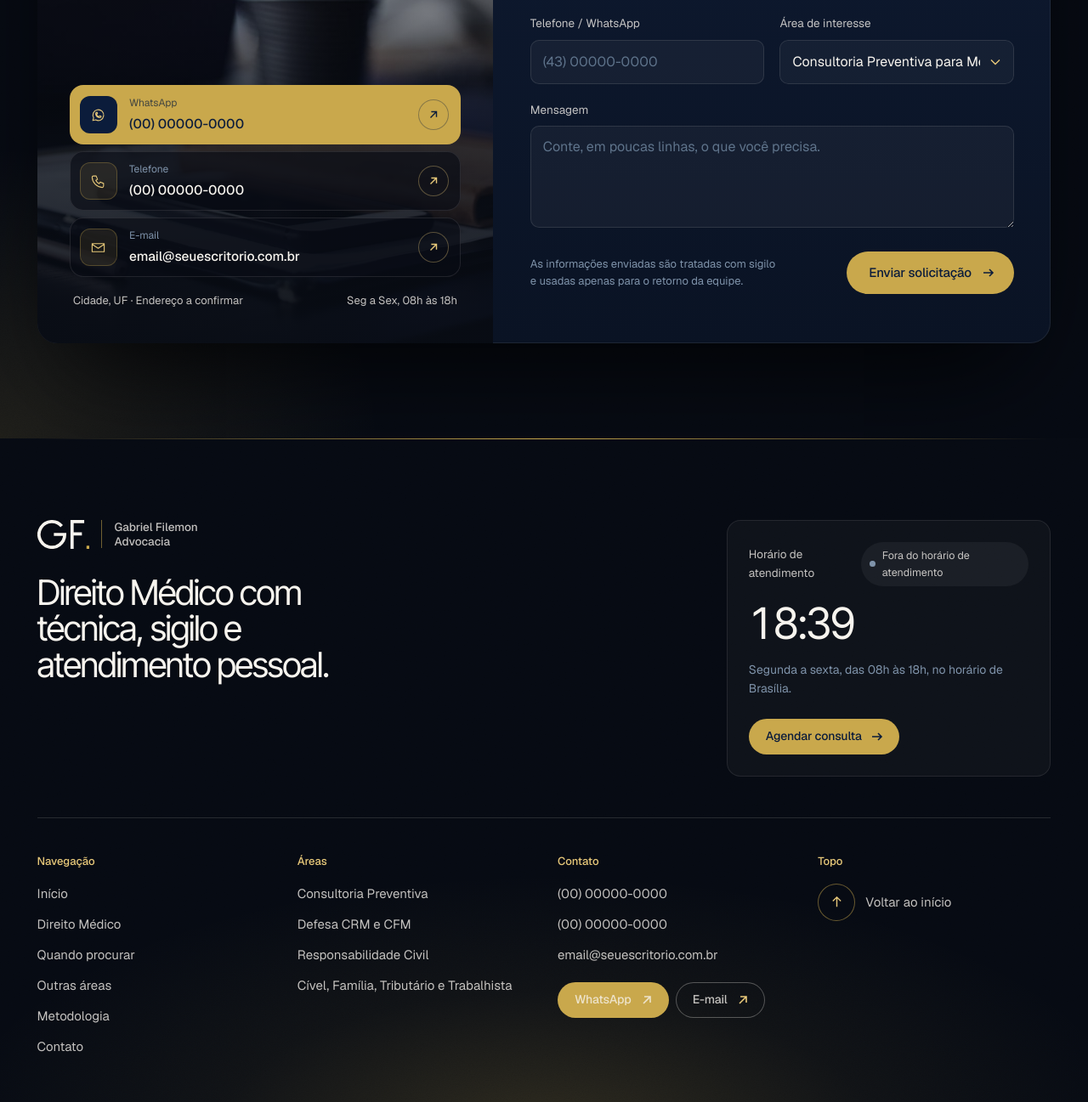
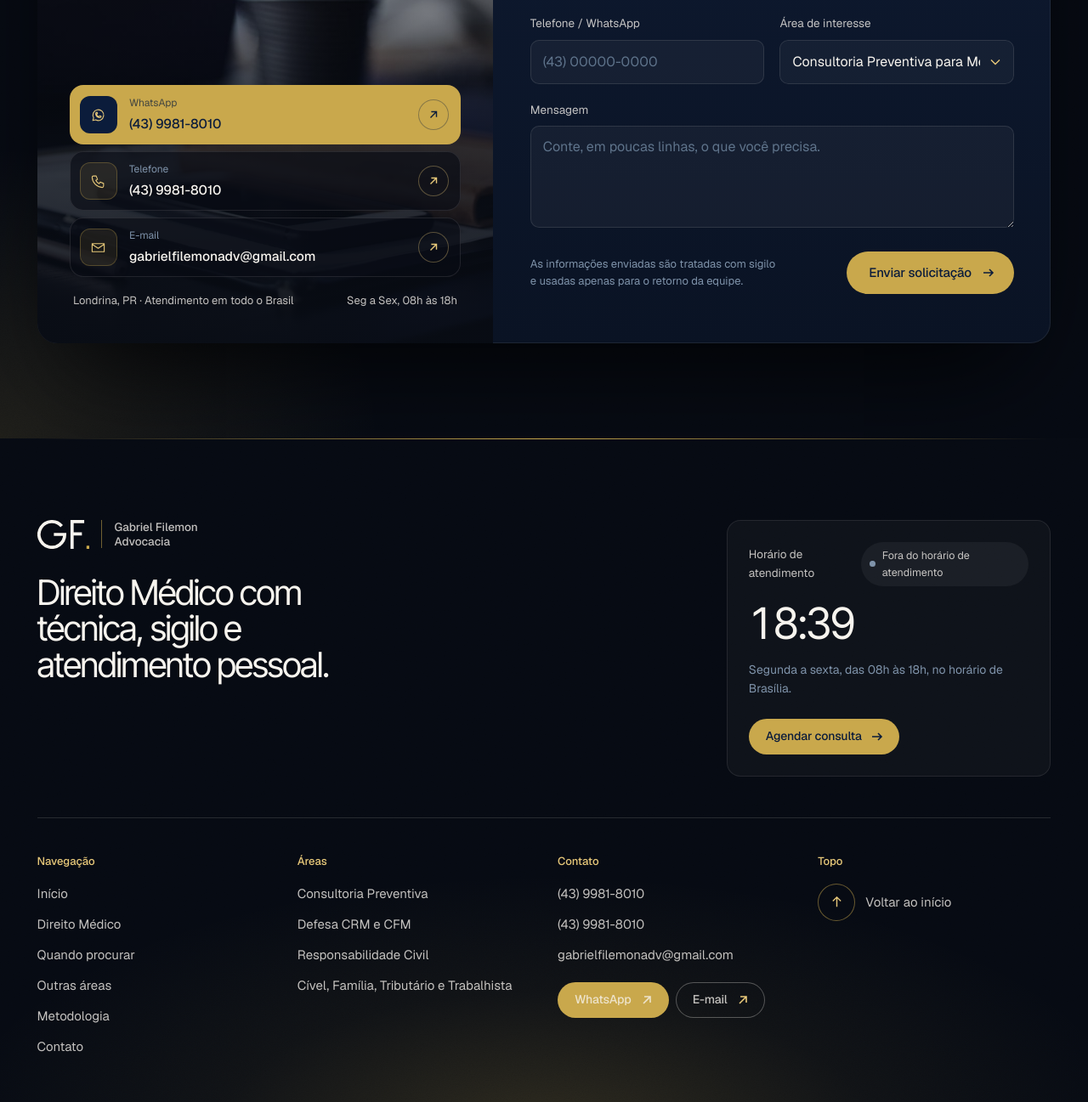
Before and after one commit to anaclaraaribeiro/JJF-Advocacia, a plain HTML site: page index.html in a window 1280 px wide. Shown: the part 8143-9440 px from the top of the page at 85% size. Drawn offline with nearby package versions, Linux system fonts and the light colour scheme.

Commit message:
Contatos reais: telefone, WhatsApp, e-mail e Londrina/PR com atendimento em todo o Brasil
Co-Authored-By: Claude Opus 5.5 <noreply@anthropic.com>

```diff
--- a/index.html
+++ b/index.html
@@ -1111,22 +1111,22 @@ html.js [data-fade].in{opacity:1}
         <img src="img/conversa.jpg" width="1600" height="1067" alt="" loading="lazy" decoding="async">
         <blockquote class="quote"><p>“A lei é a razão livre das paixões.”</p><cite>Aristóteles</cite></blockquote>
         <div class="ct-quick">
-          <a class="ct-q ct-q-wa" href="https://wa.me/5500000000000" target="_blank" rel="noopener">
+          <a class="ct-q ct-q-wa" href="https://wa.me/554399818010" target="_blank" rel="noopener">
             <span class="ct-ic"><svg viewBox="0 0 24 24"><path d="M4 20l1.3-4A8 8 0 1 1 8.4 19L4 20z"/><path d="M9 9.5c.3 2.2 2.3 4.3 4.5 4.7l1-1.2 2 .8c-.2 1.3-1.2 2-2.4 1.9C10.9 15.4 8.6 13 8.3 10c-.1-1.2.6-2.2 1.9-2.4l.8 2-1 .9"/></svg></span>
-            <span><small>WhatsApp</small><b>(00) 00000-0000</b></span>
+            <span><small>WhatsApp</small><b>(43) 9981-8010</b></span>
             <span class="ct-go" aria-hidden="true"><svg viewBox="0 0 16 16"><path d="M4 12L12 4M5 4h7v7"/></svg></span>
           </a>
-          <a class="ct-q ct-q-link" href="tel:+5500000000000">
+          <a class="ct-q ct-q-link" href="tel:+554399818010">
             <span class="ct-ic"><svg viewBox="0 0 24 24"><path d="M5 4h4l2 5-2.5 1.5a11 11 0 0 0 5 5L15 13l5 2v4a2 2 0 0 1-2 2A16 16 0 0 1 3 6a2 2 0 0 1 2-2"/></svg></span>
-            <span><small>Telefone</small><b>(00) 00000-0000</b></span>
+            <span><small>Telefone</small><b>(43) 9981-8010</b></span>
             <span class="ct-go" aria-hidden="true"><svg viewBox="0 0 16 16"><path d="M4 12L12 4M5 4h7v7"/></svg></span>
           </a>
-          <a class="ct-q ct-q-link" href="mailto:email@seuescritorio.com.br">
+          <a class="ct-q ct-q-link" href="mailto:gabrielfilemonadv@gmail.com">
             <span class="ct-ic"><svg viewBox="0 0 24 24"><path d="M3 6h18v12H3zM3 7l9 6 9-6"/></svg></span>
-            <span><small>E-mail</small><b>email@seuescritorio.com.br</b></span>
+            <span><small>E-mail</small><b>gabrielfilemonadv@gmail.com</b></span>
             <span class="ct-go" aria-hidden="true"><svg viewBox="0 0 16 16"><path d="M4 12L12 4M5 4h7v7"/></svg></span>
           </a>
-          <p class="ct-meta"><span>Cidade, UF <i class="sep" style="font-style:normal">·</i> <span class="nw">Endereço a confirmar</span></span><span>Seg a Sex, 08h às 18h</span></p>
+          <p class="ct-meta"><span>Londrina, PR <i class="sep" style="font-style:normal">·</i> <span class="nw">Atendimento em todo o Brasil</span></span><span>Seg a Sex, 08h às 18h</span></p>
         </div>
       </aside>
 
@@ -1185,7 +1185,7 @@ html.js [data-fade].in{opacity:1}
             <li><i></i><span><b>Retorno</b>Contato pelo telefone ou e-mail informado, em horário de atendimento.</span></li>
           </ol>
           <div class="success-actions">
-            <a class="btn" href="https://wa.me/5500000000000" target="_blank" rel="noopener">Falar pelo WhatsApp<span class="btn-i" aria-hidden="true"><svg viewBox="0 0 16 16"><path d="M4 12L12 4M5 4h7v7"/></svg><svg viewBox="0 0 16 16"><path d="M4 12L12 4M5 4h7v7"/></svg></span></a>
+            <a class="btn" href="https://wa.me/554399818010" target="_blank" rel="noopener">Falar pelo WhatsApp<span class="btn-i" aria-hidden="true"><svg viewBox="0 0 16 16"><path d="M4 12L12 4M5 4h7v7"/></svg><svg viewBox="0 0 16 16"><path d="M4 12L12 4M5 4h7v7"/></svg></span></a>
             <button class="text-btn ul" type="button" id="form-reset">Enviar outra solicitação</button>
           </div>
         </div>
@@ -1226,12 +1226,12 @@ html.js [data-fade].in{opacity:1}
       </div>
       <div class="ft-col">
         <h4>Contato</h4>
-        <a href="https://wa.me/5500000000000" target="_blank" rel="noopener">(00) 00000-0000</a>
-        <a href="tel:+5500000000000">(00) 00000-0000</a>
-        <a href="mailto:email@seuescritorio.com.br">email@seuescritorio.com.br</a>
+        <a href="https://wa.me/554399818010" target="_blank" rel="noopener">(43) 9981-8010</a>
+        <a href="tel:+554399818010">(43) 9981-8010</a>
+        <a href="mailto:gabrielfilemonadv@gmail.com">gabrielfilemonadv@gmail.com</a>
         <span class="ft-btns">
-          <a class="btn btn-sm" href="https://wa.me/5500000000000" target="_blank" rel="noopener">WhatsApp<span class="btn-i" aria-hidden="true"><svg viewBox="0 0 16 16"><path d="M4 12L12 4M5 4h7v7"/></svg><svg viewBox="0 0 16 16"><path d="M4 12L12 4M5 4h7v7"/></svg></span></a>
-          <a class="btn btn-sm btn-ghost" href="mailto:email@seuescritorio.com.br">E-mail<span class="btn-i" aria-hidden="true"><svg viewBox="0 0 16 16"><path d="M4 12L12 4M5 4h7v7"/></svg><svg viewBox="0 0 16 16"><path d="M4 12L12 4M5 4h7v7"/></svg></span></a>
+          <a class="btn btn-sm" href="https://wa.me/554399818010" target="_blank" rel="noopener">WhatsApp<span class="btn-i" aria-hidden="true"><svg viewBox="0 0 16 16"><path d="M4 12L12 4M5 4h7v7"/></svg><svg viewBox="0 0 16 16"><path d="M4 12L12 4M5 4h7v7"/></svg></span></a>
+          <a class="btn btn-sm btn-ghost" href="mailto:gabrielfilemonadv@gmail.com">E-mail<span class="btn-i" aria-hidden="true"><svg viewBox="0 0 16 16"><path d="M4 12L12 4M5 4h7v7"/></svg><svg viewBox="0 0 16 16"><path d="M4 12L12 4M5 4h7v7"/></svg></span></a>
         </span>
       </div>
       <div class="ft-col">
@@ -1260,7 +1260,7 @@ html.js [data-fade].in{opacity:1}
   </nav>
   <div class="menu-foot">
     <a class="btn" href="#contato">Agendar consulta<span class="btn-i" aria-hidden="true"><svg viewBox="0 0 16 16"><path d="M2 8h11M9 4l4 4-4 4"/></svg><svg viewBox="0 0 16 16"><path d="M2 8h11M9 4l4 4-4 4"/></svg></span></a>
-    <a class="btn btn-ghost" href="https://wa.me/5500000000000" target="_blank" rel="noopener">Conversar pelo WhatsApp<span class="btn-i" aria-hidden="true"><svg viewBox="0 0 16 16"><path d="M4 12L12 4M5 4h7v7"/></svg><svg viewBox="0 0 16 16"><path d="M4 12L12 4M5 4h7v7"/></svg></span></a>
+    <a class="btn btn-ghost" href="https://wa.me/554399818010" target="_blank" rel="noopener">Conversar pelo WhatsApp<span class="btn-i" aria-hidden="true"><svg viewBox="0 0 16 16"><path d="M4 12L12 4M5 4h7v7"/></svg><svg viewBox="0 0 16 16"><path d="M4 12L12 4M5 4h7v7"/></svg></span></a>
     <p>Direito Médico e da Saúde</p>
   </div>
 </div>
```
